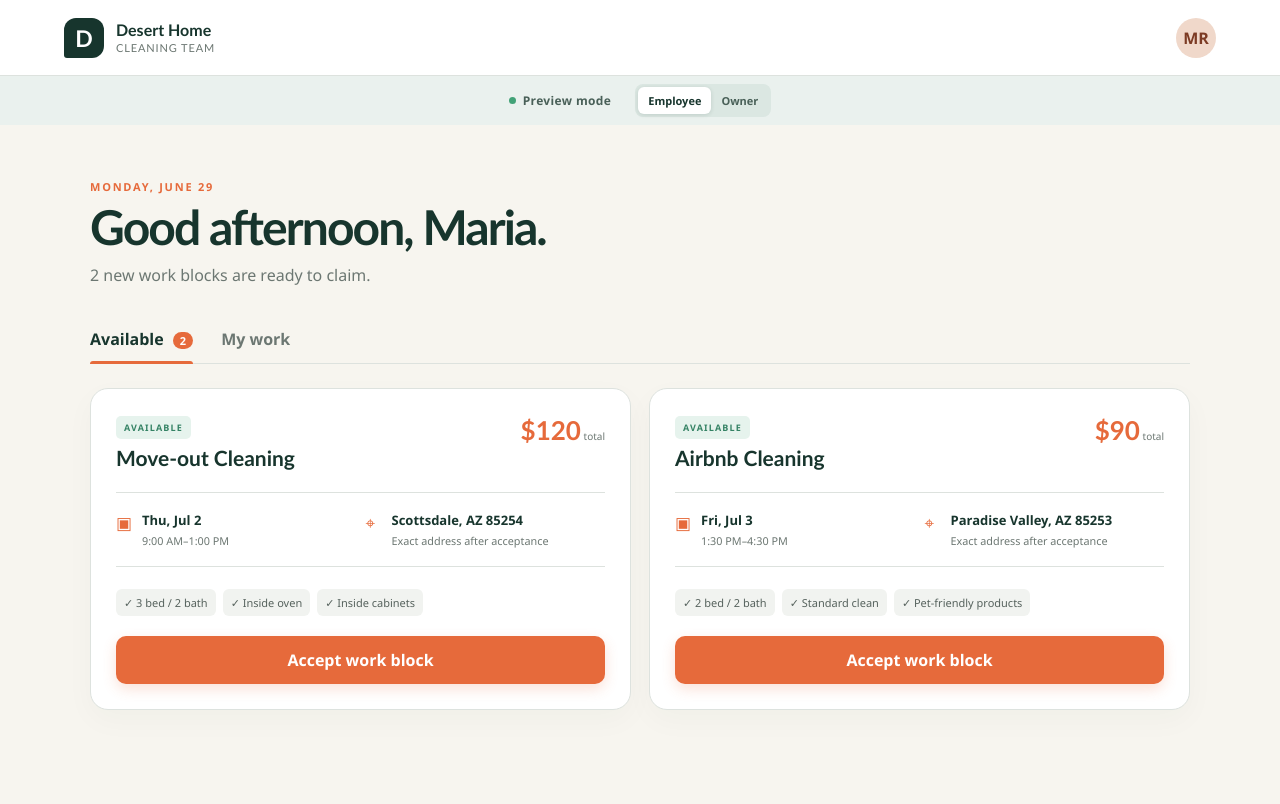
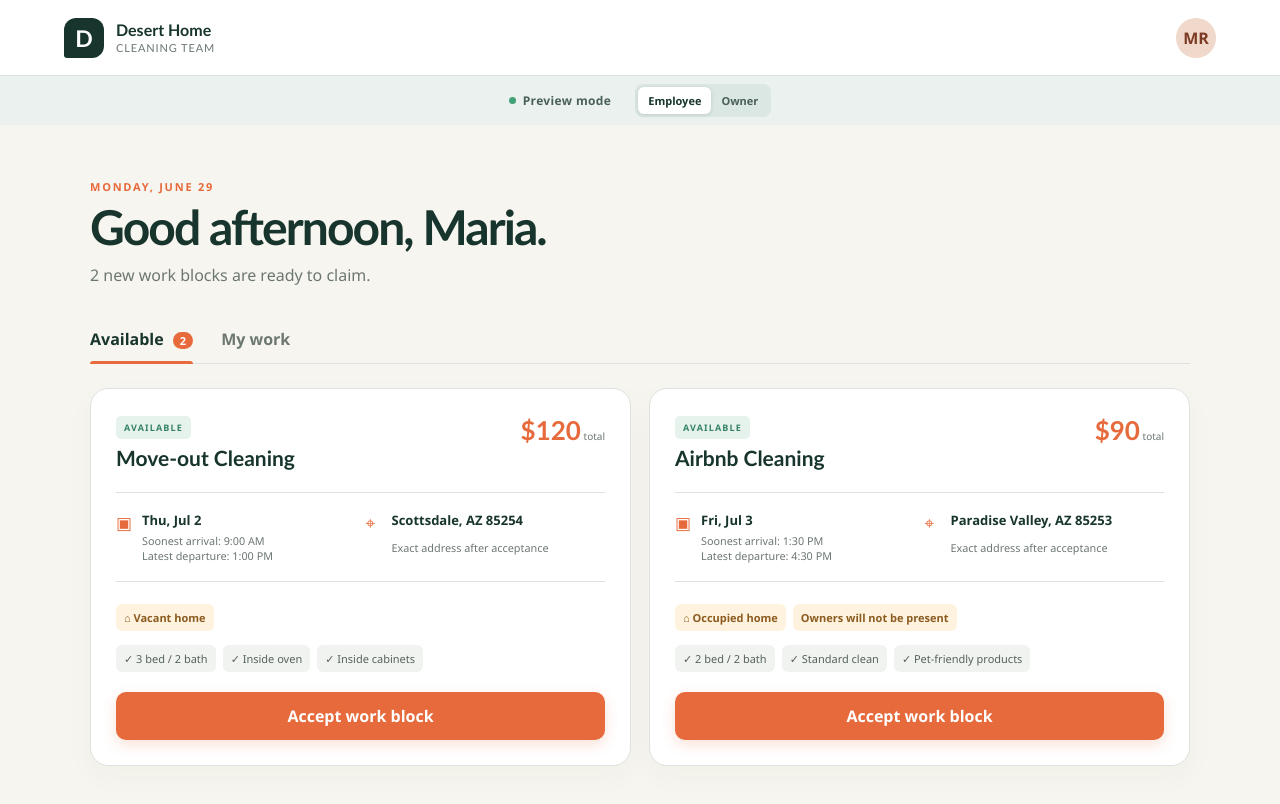
Before and after one commit to jdmdesert/home_clean_internal_app, a Next.js app: page / in a window 1280 px wide. Shown: the top 804 px of the page. Built offline with nearby package versions, Linux system fonts and the light colour scheme.

Commit message:
Add occupancy and arrival window details

```diff
--- a/src/app/page.tsx
+++ b/src/app/page.tsx
@@ -7,6 +7,7 @@ type Status = "open" | "claimed" | "completed";
 type WorkBlock = {
   id: string; title: string; date: string; startTime: string; endTime: string;
   city: string; zip: string; address: string; pay: number; details: string[]; notes: string;
+  occupancy: "vacant" | "occupied"; ownersPresent?: boolean;
   status: Status; claimedBy?: string;
 };
 
@@ -22,11 +23,11 @@ const seedBlocks: WorkBlock[] = [
   { id: "seed-1", title: "Move-out Cleaning", date: "2026-07-02", startTime: "09:00", endTime: "13:00",
     city: "Scottsdale", zip: "85254", address: "7420 E. Desert Cove Ave, Scottsdale, AZ 85254", pay: 120,
     details: ["3 bed / 2 bath", "Inside oven", "Inside cabinets"],
-    notes: "Home is vacant. Lockbox details appear after acceptance.", status: "open" },
+    notes: "Lockbox details appear after acceptance.", occupancy: "vacant", status: "open" },
   { id: "seed-2", title: "Airbnb Cleaning", date: "2026-07-03", startTime: "13:30", endTime: "16:30",
     city: "Paradise Valley", zip: "85253", address: "5114 N. Mockingbird Ln, Paradise Valley, AZ 85253", pay: 90,
     details: ["2 bed / 2 bath", "Standard clean", "Pet-friendly products"],
-    notes: "One friendly dog will be home.", status: "open" },
+    notes: "One friendly dog will be home.", occupancy: "occupied", ownersPresent: false, status: "open" },
 ];
 
 const day = (value: string) => new Intl.DateTimeFormat("en-US",
@@ -48,7 +49,7 @@ export default function Home() {
     const saved = localStorage.getItem("dhc-demo-blocks");
     if (saved) {
       const parsed = JSON.parse(saved) as Array<WorkBlock & { duration?: number; area?: string }>;
-      const compatible = parsed.every((block) => block.endTime && block.city && block.zip);
+      const compatible = parsed.every((block) => block.endTime && block.city && block.zip && block.occupancy);
       if (compatible) queueMicrotask(() => setBlocks(parsed));
     }
   }, []);
@@ -134,9 +135,15 @@ function JobCard({ block, onClaim }: { block: WorkBlock; onClaim: (id: string) =
     <div className="job-top"><div><span className="status-pill">{claimed ? "YOUR WORK" : "AVAILABLE"}</span>
       <h2>{block.title}</h2></div><strong className="pay">${block.pay}<small> total</small></strong></div>
     <div className="facts">
-      <p><span>▣</span><b>{day(block.date)}</b><small>{time(block.startTime)}–{time(block.endTime)}</small></p>
+      <p><span>▣</span><b>{day(block.date)}</b>
+        <small>Soonest arrival: {time(block.startTime)}<br />Latest departure: {time(block.endTime)}</small></p>
       <p><span>⌖</span><b>{claimed ? block.address : `${block.city}, AZ ${block.zip}`}</b>
         <small>{claimed ? "Full address unlocked" : "Exact address after acceptance"}</small></p>
+    </div>
+    <div className="occupancy">
+      <span>{block.occupancy === "vacant" ? "⌂ Vacant home" : "⌂ Occupied home"}</span>
+      {block.occupancy === "occupied" &&
+        <span>{block.ownersPresent ? "Owners will be present" : "Owners will not be present"}</span>}
     </div>
     <div className="task-list">{block.details.map((detail) => <span key={detail}>✓ {detail}</span>)}</div>
     {claimed && <p className="notes">{block.notes}</p>}
@@ -165,7 +172,10 @@ function OwnerView({ blocks, onCreate, onUnassign }: {
       {blocks.map((block) => <article className="owner-row" key={block.id}>
         <div className="date-box"><b>{new Date(`${block.date}T12:00`).toLocaleDateString("en-US", { day: "2-digit" })}</b>
           <span>{new Date(`${block.date}T12:00`).toLocaleDateString("en-US", { month: "short" })}</span></div>
-        <div className="row-main"><b>{block.title}</b><span>{time(block.startTime)}–{time(block.endTime)} · {block.city}, AZ {block.zip}</span></div>
+        <div className="row-main"><b>{block.title}</b>
+          <span>Arrival {time(block.startTime)} · Departure {time(block.endTime)} · {block.city}, AZ {block.zip}</span>
+          <small>{block.occupancy === "vacant" ? "Vacant" : `Occupied · Owners ${block.ownersPresent ? "present" : "not present"}`}</small>
+        </div>
         <div className="assignee"><span className={`dot ${block.status}`} />{block.claimedBy || "Open to team"}</div>
         <strong className="row-pay">${block.pay}</strong>
         <div className="row-actions">{block.claimedBy
@@ -180,6 +190,7 @@ function OwnerView({ blocks, onCreate, onUnassign }: {
 function CreateBlock({ onClose, onCreate }: { onClose: () => void; onCreate: (block: WorkBlock) => void }) {
   const [jobType, setJobType] = useState("Airbnb Cleaning");
   const [tasks, setTasks] = useState(jobTemplates["Airbnb Cleaning"].join("\n"));
+  const [occupancy, setOccupancy] = useState<"vacant" | "occupied">("vacant");
   const [preview, setPreview] = useState({ date: "", start: "", end: "", city: "", zip: "", pay: "" });
   const [formError, setFormError] = useState("");
 
@@ -202,7 +213,9 @@ function CreateBlock({ onClose, onCreate }: { onClose: () => void; onCreate: (bl
       city: String(data.get("city")), zip: String(data.get("zip")),
       address: String(data.get("address")), pay: Number(data.get("pay")),
       details: String(data.get("details")).split("\n").map((item) => item.trim()).filter(Boolean),
-      notes: String(data.get("notes")), status: "open" });
+      notes: String(data.get("notes")), occupancy,
+      ownersPresent: occupancy === "occupied" ? data.get("ownersPresent") === "yes" : undefined,
+      status: "open" });
   }
   return <div className="modal-backdrop" onMouseDown={onClose}>
     <div className="modal" onMouseDown={(e) => e.stopPropagation()}>
@@ -225,10 +238,22 @@ function CreateBlock({ onClose, onCreate }: { onClose: () => void; onCreate: (bl
           <input name="customTitle" required placeholder="Enter the job type" /></label>}
         <label>Date<input name="date" type="date" required /></label>
         <label>Employee pay ($)<input name="pay" type="number" min="1" required placeholder="110" /></label>
-        <label>Start time<input name="startTime" type="time" required /></label>
-        <label>End time<input name="endTime" type="time" required /></label>
+        <label>Soonest arrival time<input name="startTime" type="time" required /></label>
+        <label>Latest departure time<input name="endTime" type="time" required /></label>
         <label>City<input name="city" required placeholder="Scottsdale" /></label>
         <label>ZIP code<input name="zip" required inputMode="numeric" pattern="[0-9]{5}" maxLength={5} placeholder="85254" /></label>
+        <label>Home status
+          <select name="occupancy" value={occupancy} onChange={(event) => setOccupancy(event.target.value as "vacant" | "occupied")}>
+            <option value="vacant">Vacant</option>
+            <option value="occupied">Occupied</option>
+          </select>
+        </label>
+        {occupancy === "occupied" && <label>Will owners be present?
+          <select name="ownersPresent" defaultValue="yes">
+            <option value="yes">Yes, owners present</option>
+            <option value="no">No, owners not present</option>
+          </select>
+        </label>}
         <label className="wide">Full street address
           <input name="address" required placeholder="Hidden until an employee accepts" />
           <small className="field-note">Only the assigned employee will see this address.</small>
@@ -241,7 +266,9 @@ function CreateBlock({ onClose, onCreate }: { onClose: () => void; onCreate: (bl
         <div className="job-preview wide">
           <span>EMPLOYEE PREVIEW</span><b>{jobType}</b>
           <p>{preview.city || "City"}, AZ {preview.zip || "ZIP"} · {preview.date ? day(preview.date) : "Date"}</p>
-          <p>{preview.start ? time(preview.start) : "Start"}–{preview.end ? time(preview.end) : "End"} · <strong>${preview.pay || "0"} pay</strong></p>
+          <p>Soonest arrival: {preview.start ? time(preview.start) : "—"}<br />
+            Latest departure: {preview.end ? time(preview.end) : "—"} · <strong>${preview.pay || "0"} pay</strong></p>
+          <p>{occupancy === "vacant" ? "Vacant home" : "Occupied home"}</p>
           <small>Full address remains hidden until acceptance.</small>
         </div>
         {formError && <p className="form-error wide">{formError}</p>}
```
Also changed, not shown: src/app/globals.css, 1 other file (tests, documents, lock files or other folders).
